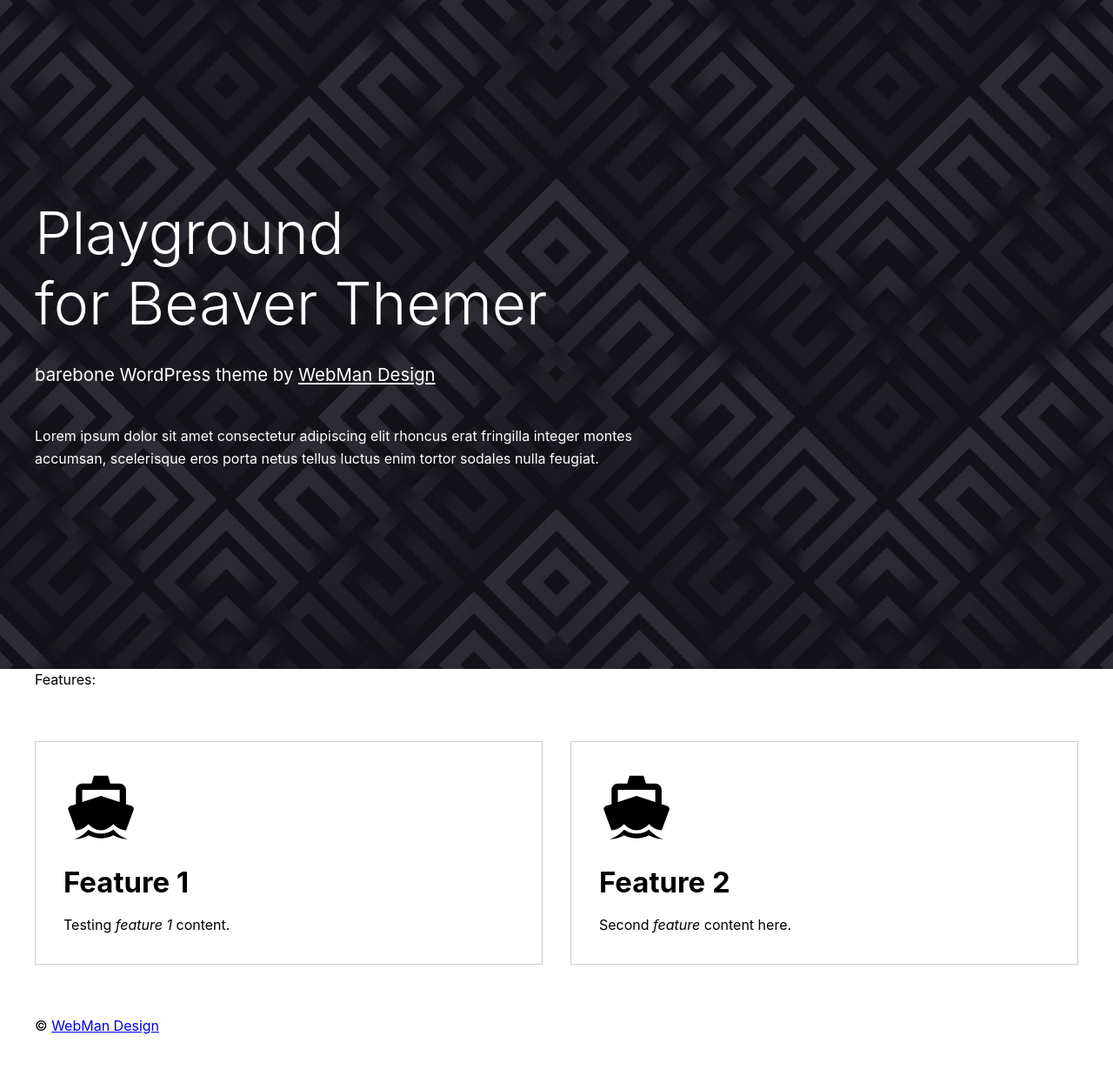
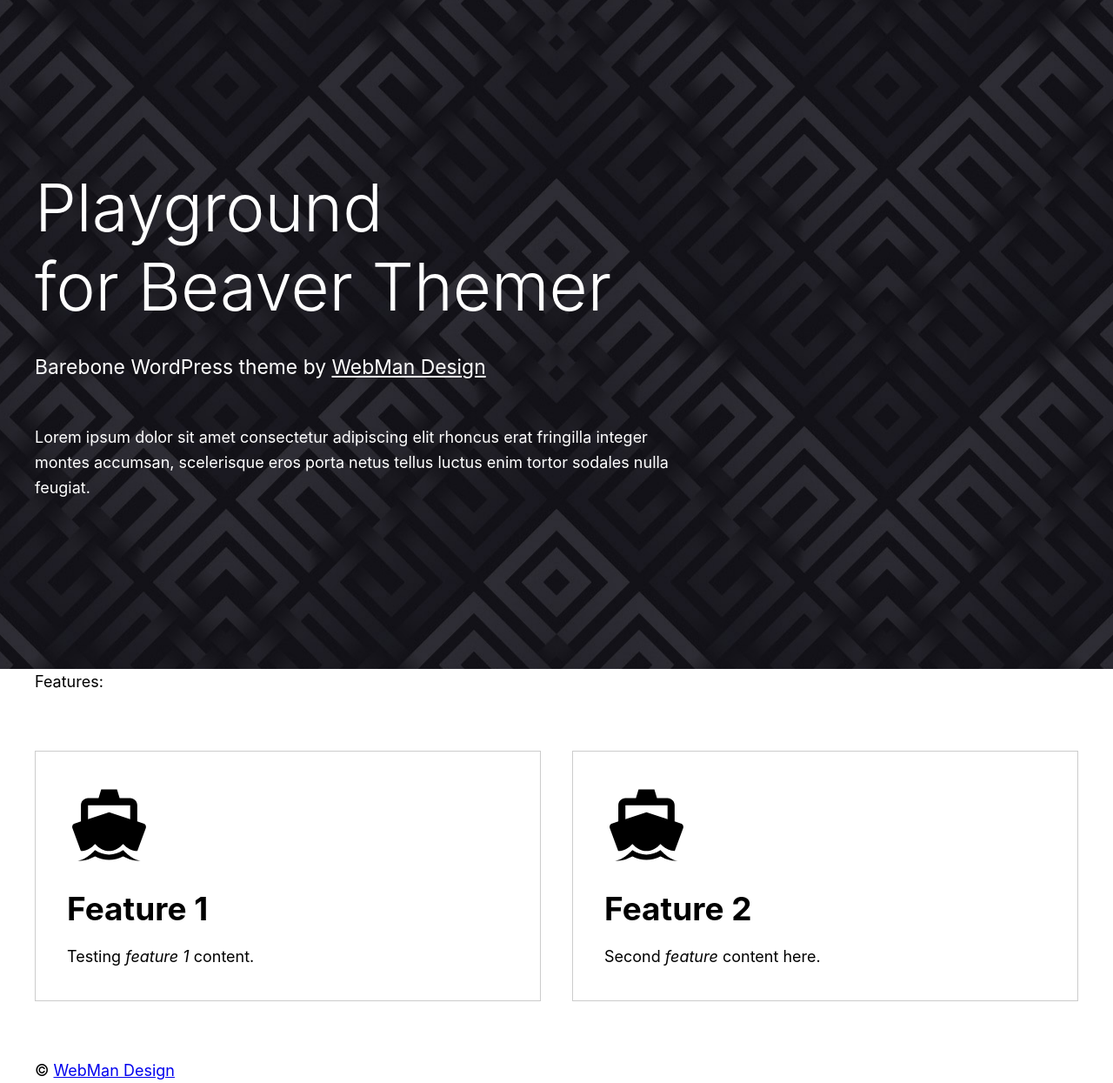
Before and after one commit to webmandesign/playground-for-beaver-themer, a Jekyll site: the page built from index.md, in a window 1280 px wide. Shown: the whole page at 87% size. Built offline with Jekyll 4.4.1, drawn with Linux system fonts in a browser that asks for light colours; before the commit the page ends 1193 px from its top, so only the background shows below that.

Commit message:
* Updating intro

```diff
--- a/_sass/base/__typography.scss
+++ b/_sass/base/__typography.scss
@@ -10,6 +10,15 @@ html {
 		Apple Color Emoji,
 		Segoe UI Emoji,
 		Segoe UI Symbol;
+
+	@media (min-width: 800px) {
+		font-size: 1.125em;
+	}
+
+	@media (min-width: 1600px) {
+		font-size: 1.25em;
+	}
+
 }
 
 pre, code, kbd, tt, var {
--- a/index.md
+++ b/index.md
@@ -2,7 +2,7 @@
 layout: home
 html_title: Playground for Beaver Themer | WordPress theme
 title: Playground <br>for Beaver Themer
-subtitle: barebone WordPress theme by <a href="https://www.webmandesign.eu">WebMan Design</a>
+subtitle: Barebone WordPress theme by <a href="https://www.webmandesign.eu">WebMan Design</a>
 intro_text: Lorem ipsum dolor sit amet consectetur adipiscing elit rhoncus erat fringilla integer montes accumsan, scelerisque eros porta netus tellus luctus enim tortor sodales nulla feugiat.
 intro_image:
 ---
```
